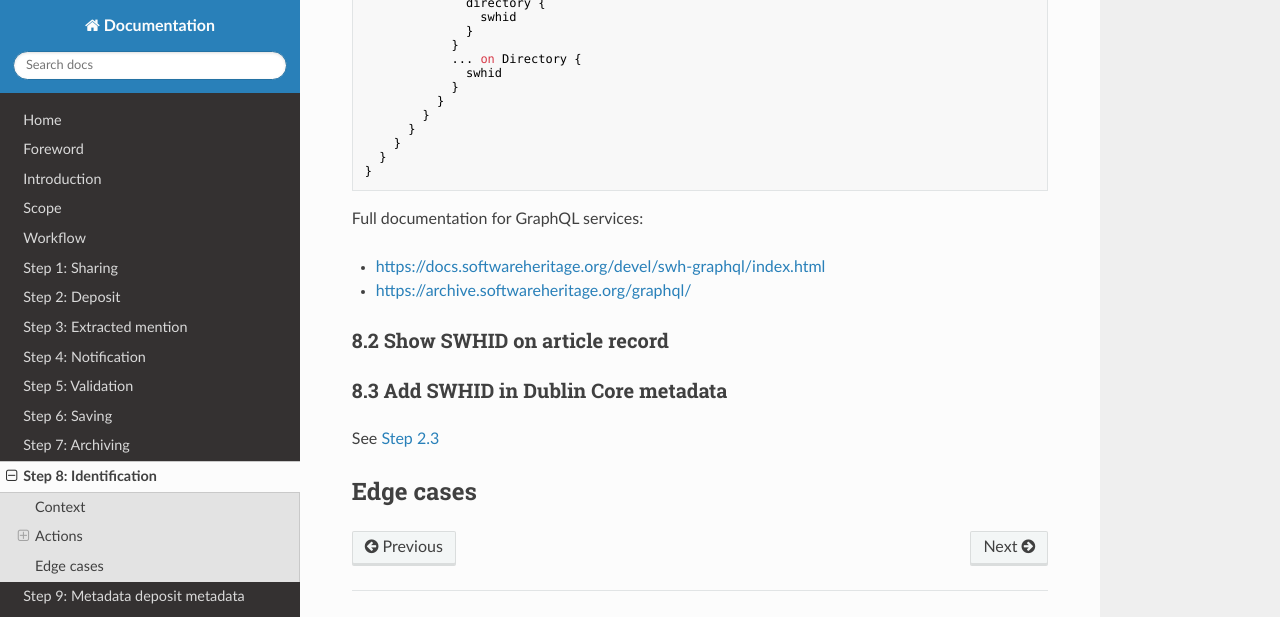
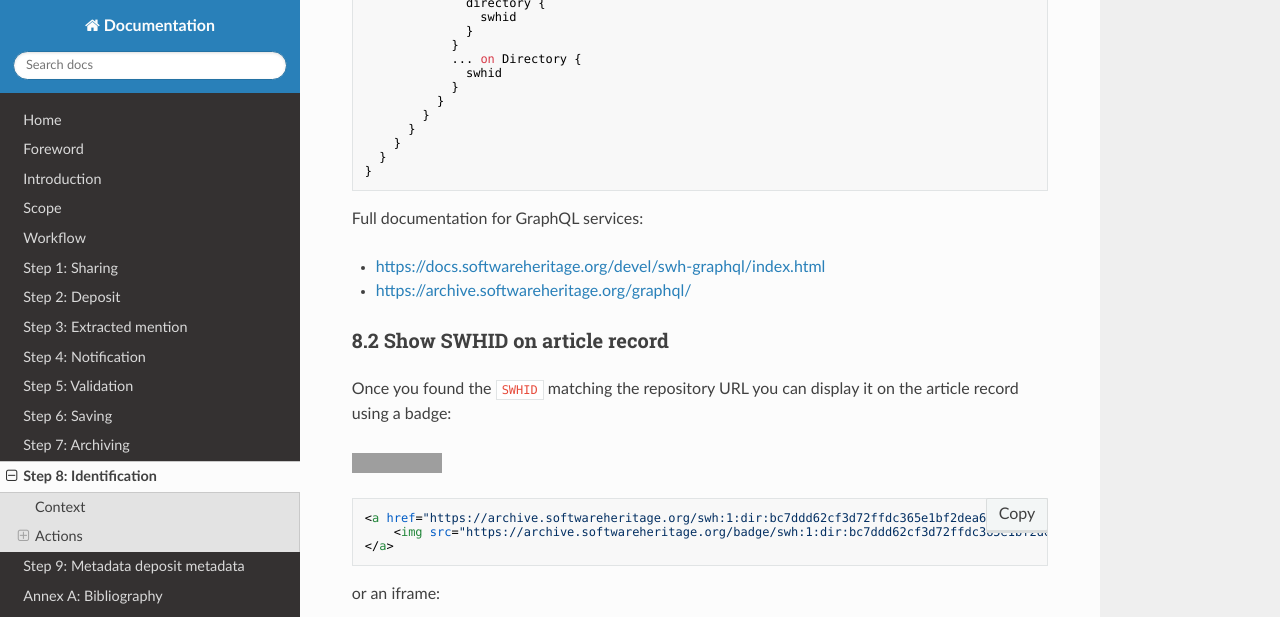
Before and after one commit to herrboyer/SoFairOA-documentation, an MkDocs documentation site: the page built from docs/18-step-8.md, in a window 1280 px wide and 1400 px high, scrolled down 966 px. Shown: the top 617 px of the window. Built offline with MkDocs 1.6.1, drawn with Linux system fonts in a browser that asks for light colours; nearby versions of some CDN libraries; some of the changed text lies outside the part shown; grey boxes are pictures that could not be loaded.

Commit message:
SWHID integration

````diff
--- a/docs/18-step-8.md
+++ b/docs/18-step-8.md
@@ -66,8 +66,27 @@ Full documentation for GraphQL services:
 
 ### 8.2 Show SWHID on article record
 
-### 8.3 Add SWHID in Dublin Core metadata
+Once you found the `SWHID` matching the repository URL you can display it on the article
+record using a badge:
 
-See [Step 2.3](12-step-2)
+<a href="https://archive.softwareheritage.org/swh:1:dir:bc7ddd62cf3d72ffdc365e1bf2dea6eeaa44e185;origin=https://github.com/rdicosmo/parmap;visit=swh:1:snp:8ddca416836fbbc2a7704c69db38739bef6b6cae;anchor=swh:1:rev:ecd3744ed558da4ea2bf9eb87b80b8949f417126">
+    <img src="https://archive.softwareheritage.org/badge/swh:1:dir:bc7ddd62cf3d72ffdc365e1bf2dea6eeaa44e185/" alt="Archived | swh:1:dir:bc7ddd62cf3d72ffdc365e1bf2dea6eeaa44e185"/>
+</a>
 
-## Edge cases
+```html
+<a href="https://archive.softwareheritage.org/swh:1:dir:bc7ddd62cf3d72ffdc365e1bf2dea6eeaa44e185;origin=https://github.com/rdicosmo/parmap;visit=swh:1:snp:8ddca416836fbbc2a7704c69db38739bef6b6cae;anchor=swh:1:rev:ecd3744ed558da4ea2bf9eb87b80b8949f417126">
+    <img src="https://archive.softwareheritage.org/badge/swh:1:dir:bc7ddd62cf3d72ffdc365e1bf2dea6eeaa44e185/" alt="Archived | swh:1:dir:bc7ddd62cf3d72ffdc365e1bf2dea6eeaa44e185"/>
+</a>
+```
+
+or an iframe:
+
+<iframe style="width: 100%; height: 500px; border: 1px solid rgba(0, 0, 0, 0.125);"
+        src="https://archive.softwareheritage.org/browse/embed/swh:1:dir:bc7ddd62cf3d72ffdc365e1bf2dea6eeaa44e185;origin=https://github.com/rdicosmo/parmap;visit=swh:1:snp:8ddca416836fbbc2a7704c69db38739bef6b6cae;anchor=swh:1:rev:ecd3744ed558da4ea2bf9eb87b80b8949f417126/">
+</iframe>
+
+```html
+<iframe style="width: 100%; height: 500px; border: 1px solid rgba(0, 0, 0, 0.125);"
+        src="https://archive.softwareheritage.org/browse/embed/swh:1:dir:bc7ddd62cf3d72ffdc365e1bf2dea6eeaa44e185;origin=https://github.com/rdicosmo/parmap;visit=swh:1:snp:8ddca416836fbbc2a7704c69db38739bef6b6cae;anchor=swh:1:rev:ecd3744ed558da4ea2bf9eb87b80b8949f417126/">
+</iframe>
+```
````
Also changed, not shown: other parts of docs/18-step-8.md (+5 -5 lines).
